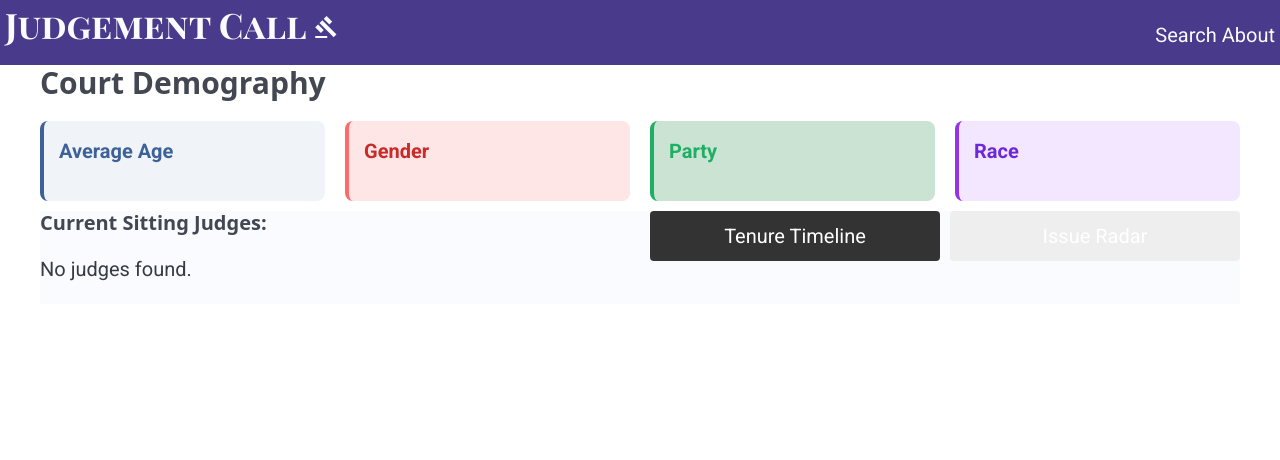
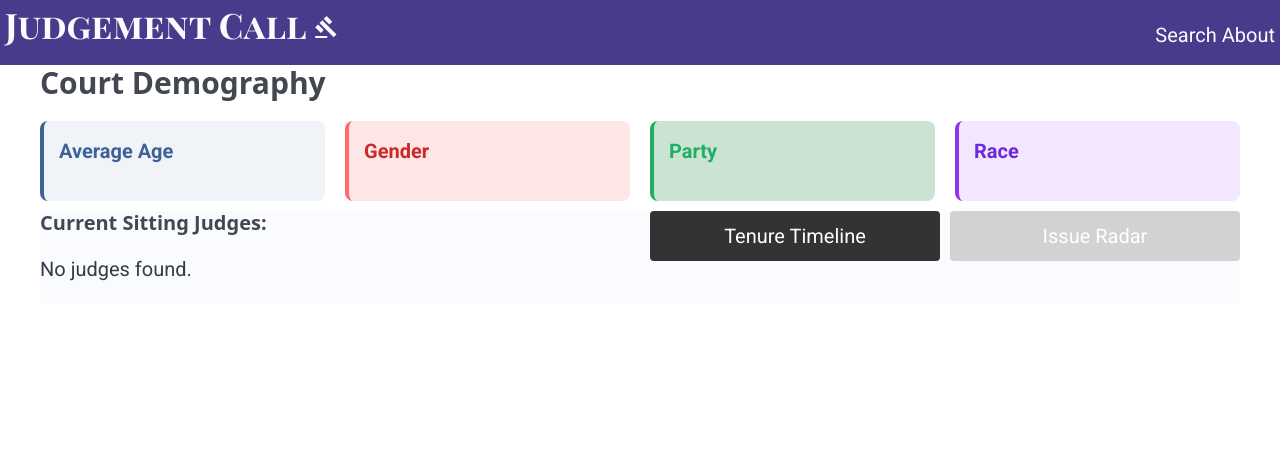
Before and after one commit to uchicago-capp-30320/JudgementCall, a Django app: template templates/court.html in a window 1280 px wide. Shown: the top 460 px of the page. Run offline with Django 5.2, Linux system fonts and the light colour scheme; the template is opened without the code that fills it, so the values that code supplies are empty; parts of the project's set-up code (start-up, migrations or seed data) failed here and were passed over.

Commit message:
playing with button colors

```diff
--- a/static/css/main.css
+++ b/static/css/main.css
@@ -199,7 +199,6 @@ footer {
 }
 
 .court-content {
-    flex: 1;
     background-color: #f9fbff;
 }
 
--- a/templates/court.html
+++ b/templates/court.html
@@ -11,7 +11,7 @@ Judgement Call
 {# include "back-arrow.html" with fallback_url=fallback_url #}
 
 <div class="court-content">
-    <div class="court-content-sub">
+    <div class="court-content-sub" id="judge-list">
         <div class="judge-list">
             <div class="sub-court-header">
                 <h3>Current Sitting Judges:</h3>
@@ -49,7 +49,7 @@ Judgement Call
         </div>
     </div>
 
-    <div class="court-content-sub">
+    <div class="court-content-sub" id="court-charts">
         <div class="court-charts">
             <div id="tab-content">
                 <div class="tabs">
@@ -96,7 +96,7 @@ Judgement Call
         padding: 0.5rem 1rem;
         cursor: pointer;
         border: none;
-        background: #eee;
+        background: #d2d2d2;
         border-radius: 4px;
         transition: background 0.3s ease;
     }
```
